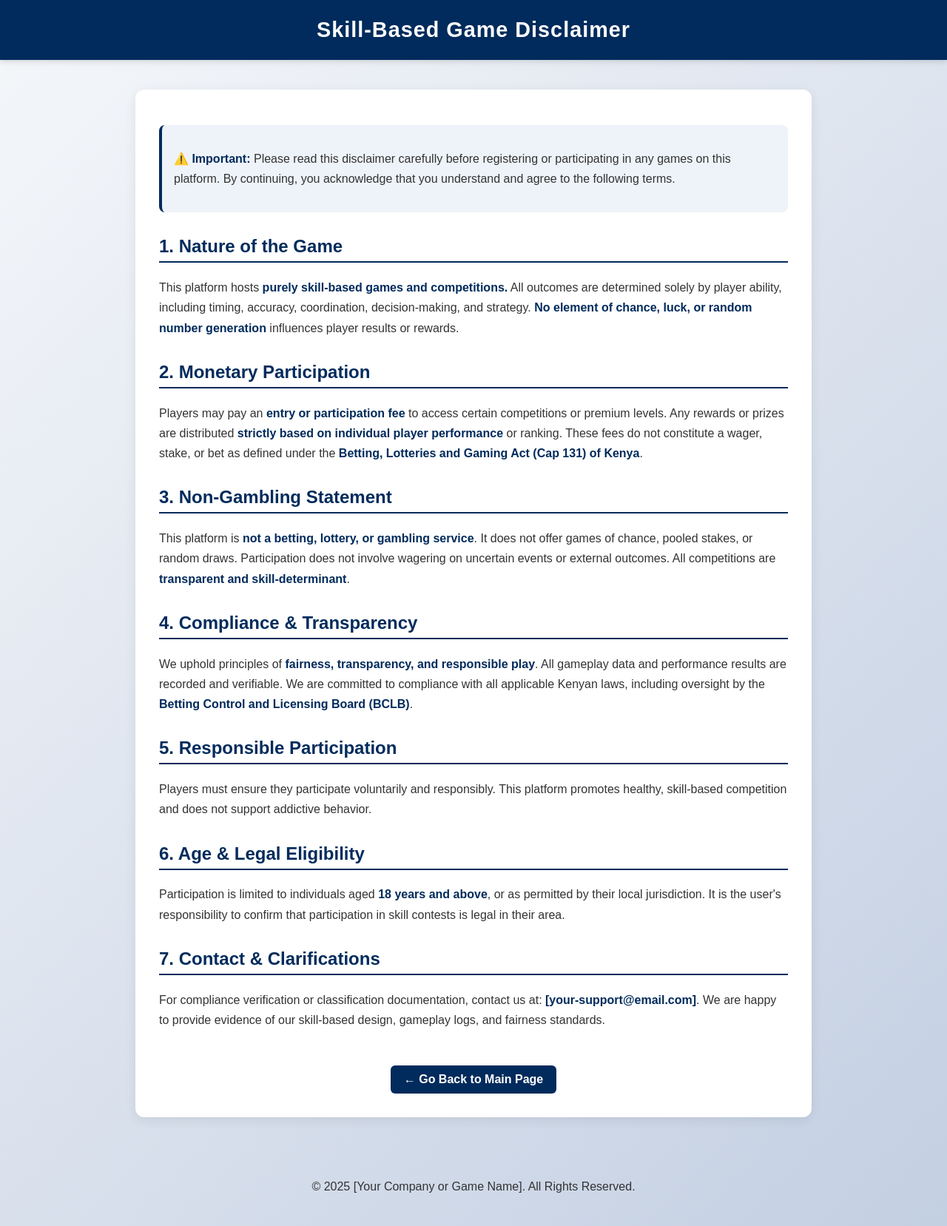
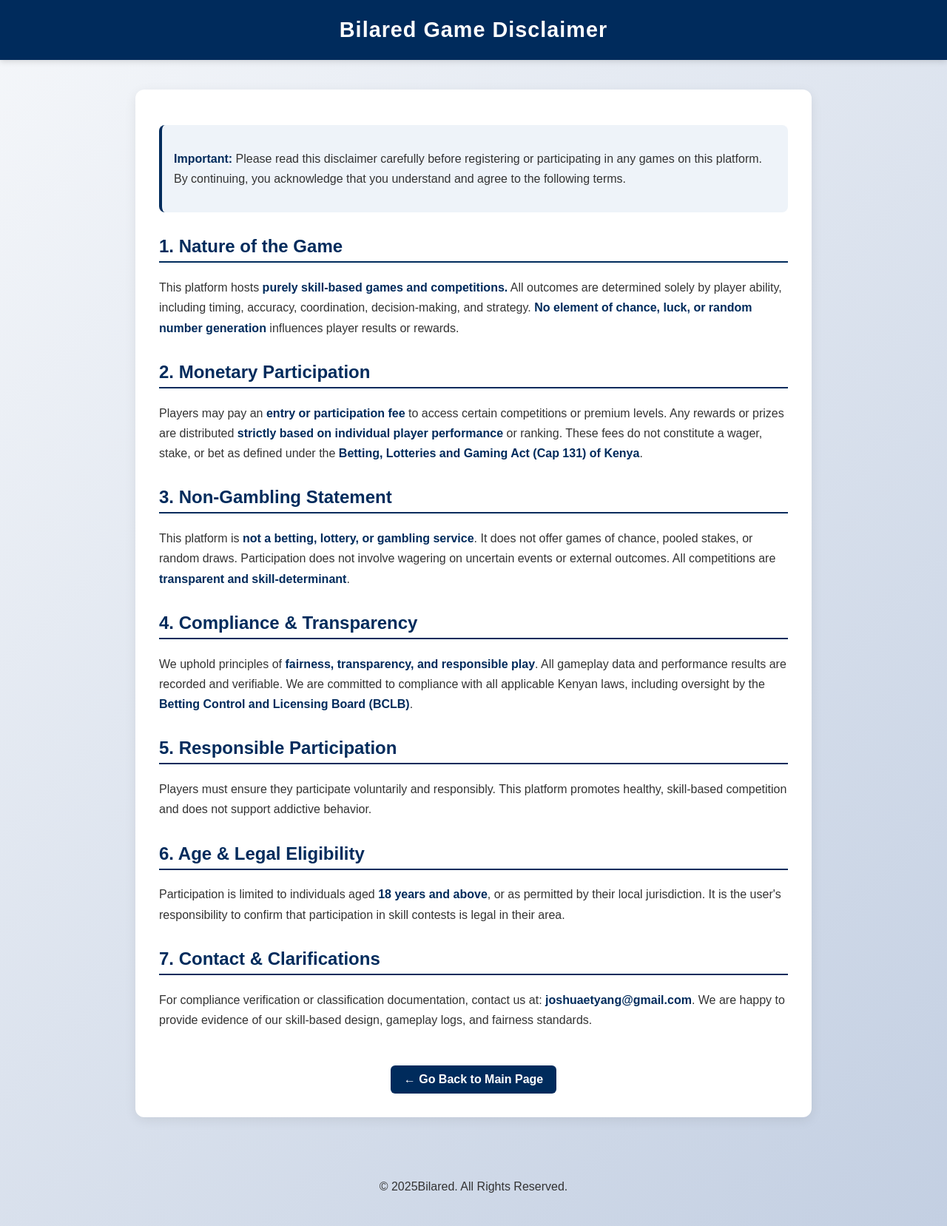
Before and after one commit to niadevelopers/bilared, a website: page disclaimer.html in a window 1280 px wide. Shown: the whole page at 74% size. Drawn offline with Linux system fonts and the light colour scheme.

Commit message:
Update disclaimer.html

```diff
--- a/disclaimer.html
+++ b/disclaimer.html
@@ -3,7 +3,7 @@
 <head>
   <meta charset="UTF-8" />
   <meta name="viewport" content="width=device-width, initial-scale=1.0" />
-  <title>Skill-Based Game Disclaimer | [Your Game Name]</title>
+  <title>Bilared Game Disclaimer</title>
 
   <style>
     body {
@@ -96,13 +96,13 @@
 </head>
 <body>
   <header>
-    <h1>Skill-Based Game Disclaimer</h1>
+    <h1>Bilared Game Disclaimer</h1>
   </header>
 
   <main>
     <div class="highlight-box">
       <p>
-        ⚠️ <strong>Important:</strong> Please read this disclaimer carefully before registering or participating in any games on this platform. By continuing, you acknowledge that you understand and agree to the following terms.
+        <strong>Important:</strong> Please read this disclaimer carefully before registering or participating in any games on this platform. By continuing, you acknowledge that you understand and agree to the following terms.
       </p>
     </div>
 
@@ -151,7 +151,7 @@
     <h2>7. Contact & Clarifications</h2>
     <p>
       For compliance verification or classification documentation, contact us at:
-      <strong>[your-support@email.com]</strong>. We are happy to provide evidence of our skill-based design,
+      <strong>joshuaetyang@gmail.com</strong>. We are happy to provide evidence of our skill-based design,
       gameplay logs, and fairness standards.
     </p>
 
@@ -161,7 +161,7 @@
   </main>
 
   <footer>
-    <p>© <span id="year"></span> [Your Company or Game Name]. All Rights Reserved.</p>
+    <p>© <span id="year"></span>Bilared. All Rights Reserved.</p>
   </footer>
 
   <script>
```
